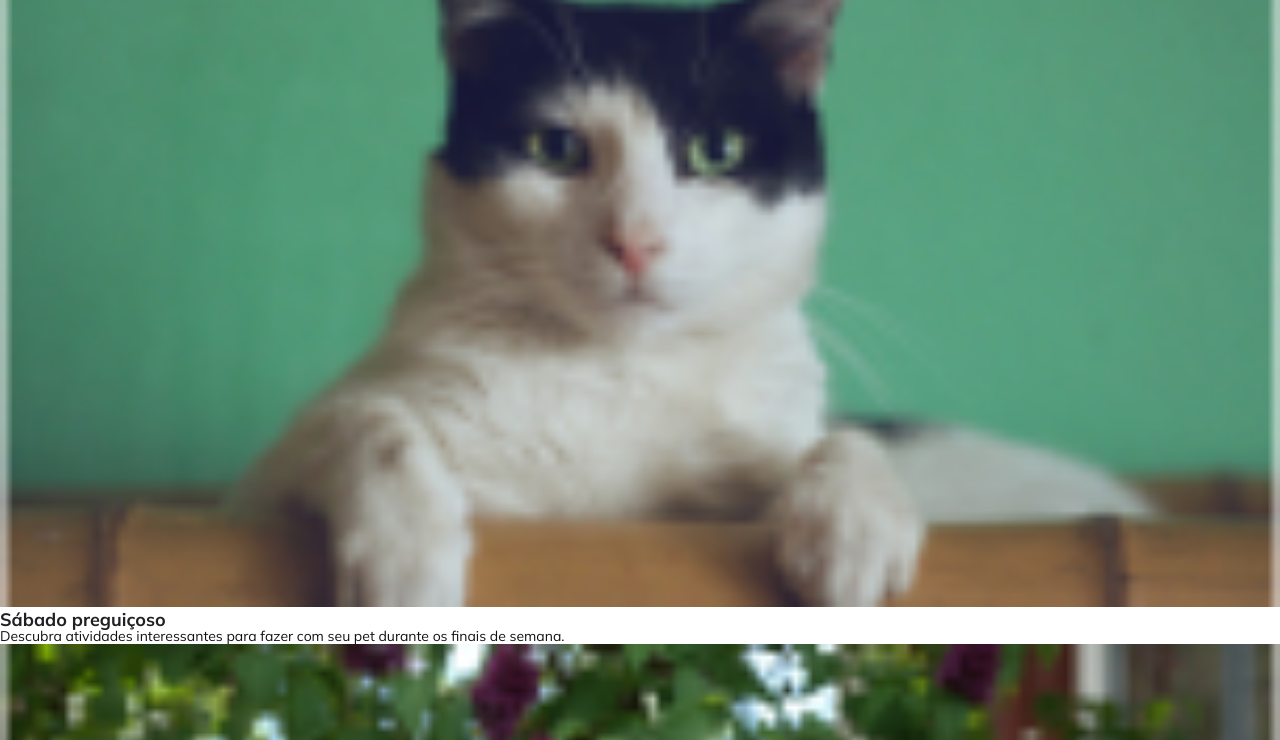
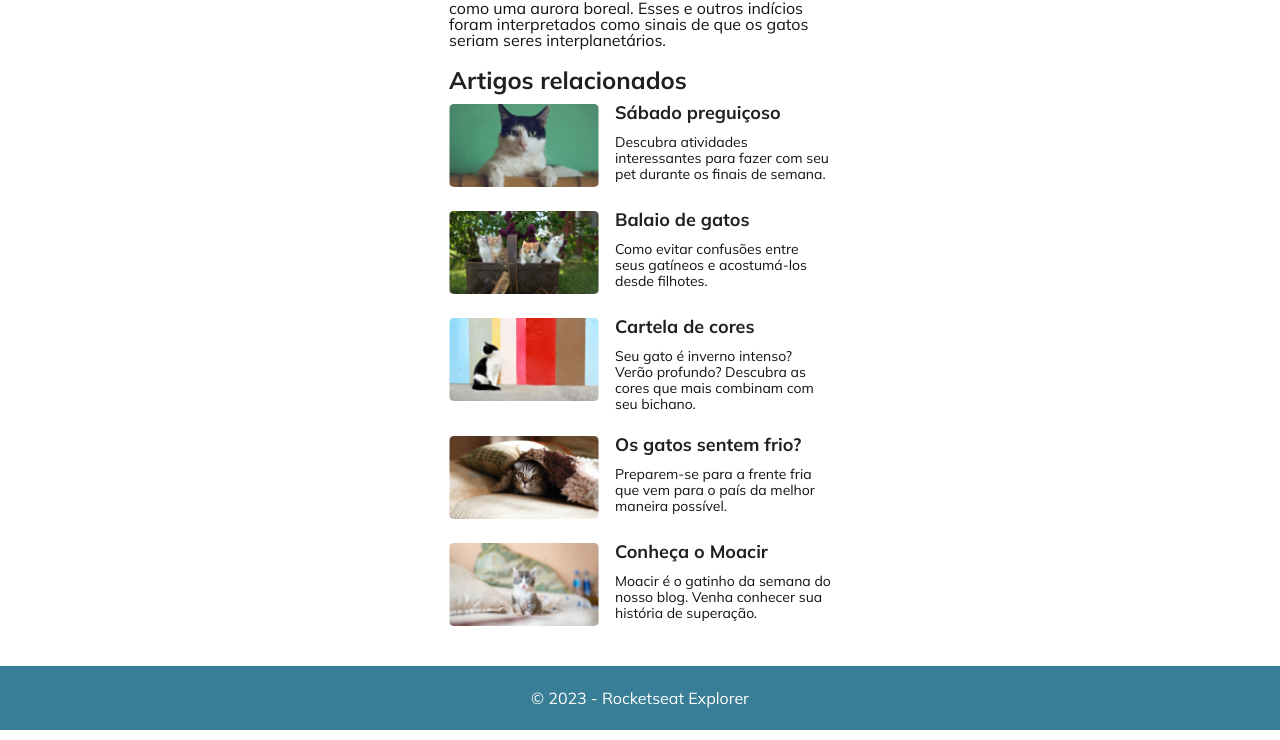
Before and after one commit to nataliacanellas/blogdegatos, a plain HTML site: page index.html in a window 1280 px wide. Shown: the part 800-1540 px from the top of the page. Drawn offline with Linux system fonts and the light colour scheme.

Commit message:
fixed aside and footer

```diff
--- a/index.html
+++ b/index.html
@@ -25,7 +25,7 @@
     </div>
   </header>
 
-  <main>
+  <main class="container">
     <img src="assets/images/img01.jpg" alt="" />
     <h1>Seriam os gatos astronautas?</h1>
     <div class="buttons">
@@ -52,23 +52,53 @@
     seres interplanetários.</p>
   </main>
 
-  <aside>
+  <aside class="container">
     <h2>Artigos relacionados</h2>
     <section>
       <article>
         <img src="assets/images/img02.jpg" alt="">
-        <h3>Sábado preguiçoso</h3>
-        <p class="text-sm">Descubra atividades interessantes para fazer com seu pet durante os finais de semana.</p>
+
+        <div class="content">
+          <h3>Sábado preguiçoso</h3>
+          <p class="text-sm">Descubra atividades interessantes para fazer com seu pet durante os finais de semana.</p>
+        </div>
       </article>
+
       <article>
         <img src="assets/images/img03.jpg" alt="">
-        <h3>Balaio de gatos</h3>
-        <p class="text-sm">Como evitar confusões entre seus gatíneos e acostumá-los desde filhotes.</p>
+        <div class="content">
+          <h3>Balaio de gatos</h3>
+          <p class="text-sm">Como evitar confusões entre seus gatíneos e acostumá-los desde filhotes.</p>
+        </div>
+      </article>
+
+      <article>
+        <img src="assets/images/img04.jpg" alt="">
+        <div class="content">
+          <h3>Cartela de cores</h3>
+          <p class="text-sm">Seu gato é inverno intenso? Verão profundo? Descubra as cores que mais combinam com seu bichano.</p>
+        </div>
+      </article>
+
+      <article>
+        <img src="assets/images/img05.jpg" alt="">
+        <div class="content">
+          <h3>Os gatos sentem frio?</h3>
+          <p class="text-sm">Preparem-se para a frente fria que vem para o país da melhor maneira possível.</p>
+        </div>
+      </article>
+
+      <article>
+        <img src="assets/images/img06.jpg" alt="">
+        <div class="content">
+          <h3>Conheça o Moacir</h3>
+          <p class="text-sm">Moacir é o gatinho da semana do nosso blog. Venha conhecer sua história de superação.</p>
+        </div>
       </article>
     </section>
   </aside>
 
-  <footer></footer>
+  <footer>© 2023 - Rocketseat Explorer</footer>
 
 </body>
 </html>
--- a/style.css
+++ b/style.css
@@ -6,7 +6,7 @@
 }
 
 :root {
-  --brand-primary: #065E7C;
+  --brand-primary: #387E96;
   --title-primary: #202024;
   --text-secondary: #121214;
 
@@ -28,6 +28,7 @@ h1, h2, h3 {
 
 h3 {
   font-size: 1.8rem;
+  line-height: 100%;
 }
 
 img {
@@ -37,6 +38,12 @@ img {
 
 .text-sm {
   font-size: var(--text-sm);
+}
+
+.container {
+  padding-inline: 2rem;
+  max-width: calc(38.2rem + (2rem *2));
+  margin-inline: auto;
 }
 
 header {
@@ -79,12 +86,6 @@ header form input::placeholder {
   color: white;
 }
 
-main {
-  padding-inline: 2rem;
-  max-width: 38.2rem;
-  margin-inline: auto;
-}
-
 main h1 {
   margin-top: 1.6rem;
 }
@@ -95,6 +96,7 @@ main .buttons {
 
 main p {
   margin-top: 1.6rem;
+  font-size: var(--text-base);
 }
 
 button {
@@ -105,3 +107,39 @@ button {
 button:hover {
   transform: scale(1.1) rotate(10deg);
 }
+
+aside {
+  margin-top: 2.4rem;
+}
+
+aside section {
+  margin-top: 1.6rem;
+  display: grid;
+  gap: 2.4rem;
+}
+
+section article {
+  display: grid;
+
+  grid-template-columns: 15rem 1fr;
+  gap: 1.6rem;
+}
+
+article img {
+  border-radius: 5px;
+}
+
+section article p {
+  margin-top: 1.2rem;
+}
+
+footer {
+  background-color: var(--brand-primary);
+  color: white;
+  text-align: center;
+  padding-block: 2.4rem;
+
+  margin-top: 4.0rem;
+
+  font-size: var(--text-base);
+}
```
